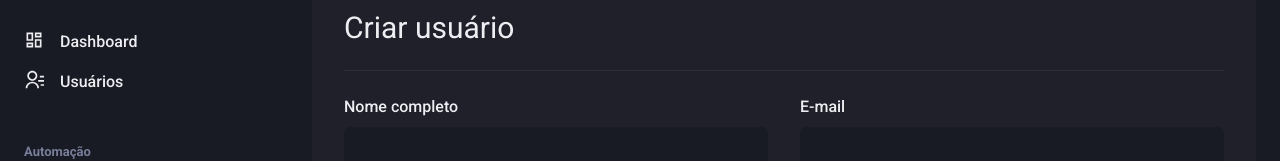
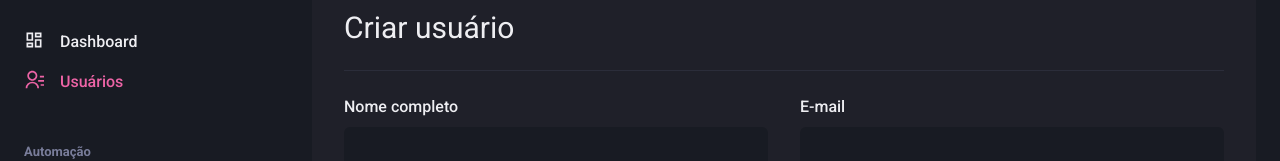
Before and after one commit to CaioLemec/dashgo, a Next.js app: page /users/create in a window 1280 px wide. Shown: the part 142-303 px from the top of the page. Built offline with nearby package versions, Linux system fonts and the light colour scheme.

Commit message:
sinalizando link ativo

```diff
--- /dev/null
+++ b/src/components/ActiveLink.tsx
@@ -0,0 +1,33 @@
+import { useRouter } from "next/dist/client/router";
+import Link, { LinkProps } from "next/link";
+import { cloneElement, ReactElement } from "react";
+
+
+
+interface ActiveLinkProps extends LinkProps {
+    children: ReactElement;
+    shouldMatchExactHref: boolean;
+}
+
+export function ActiveLink({ children, shouldMatchExactHref = false, ...rest }: ActiveLinkProps) {
+    const { asPath } = useRouter()
+    let isActive = false;
+
+    if(shouldMatchExactHref && (asPath=== rest.href || asPath === rest.as)) {
+        isActive = true;
+    }
+
+    if (!shouldMatchExactHref &&
+        (asPath.startsWith(String(rest.href)) ||
+        asPath.startsWith(String(rest.as)))) {
+            isActive = true;
+        }
+
+    return (
+        <Link {...rest}>
+            {cloneElement(children, {
+                color: isActive ? 'pink.400' : 'gray.50'
+            })}
+        </Link>
+    );
+}
--- a/src/components/SideBar/NavLink.tsx
+++ b/src/components/SideBar/NavLink.tsx
@@ -1,6 +1,6 @@
 import { LinkProps as ChakraLinkProps, Text, Link as ChakraLink, Icon} from '@chakra-ui/react';
-import { ElementType } from 'react';
-import Link from 'next/link';
+import React, { ElementType } from 'react';
+import { ActiveLink } from '../ActiveLink';
 
 interface NavLinkProps extends ChakraLinkProps {
     icon: ElementType;
@@ -10,11 +10,11 @@
 
 export function NavLink ({icon, children, href,...rest}: NavLinkProps) {
     return (
-        <Link href={href} passHref>
+        <ActiveLink href={href} passHref>
             <ChakraLink display="flex" align="center" {...rest}>
                 <Icon as={icon} fontSize="20"/>
                 <Text ml="4" fontWeight="medium">{children}</Text>
             </ChakraLink>
-        </Link>
+        </ActiveLink>
     );
 }
```
